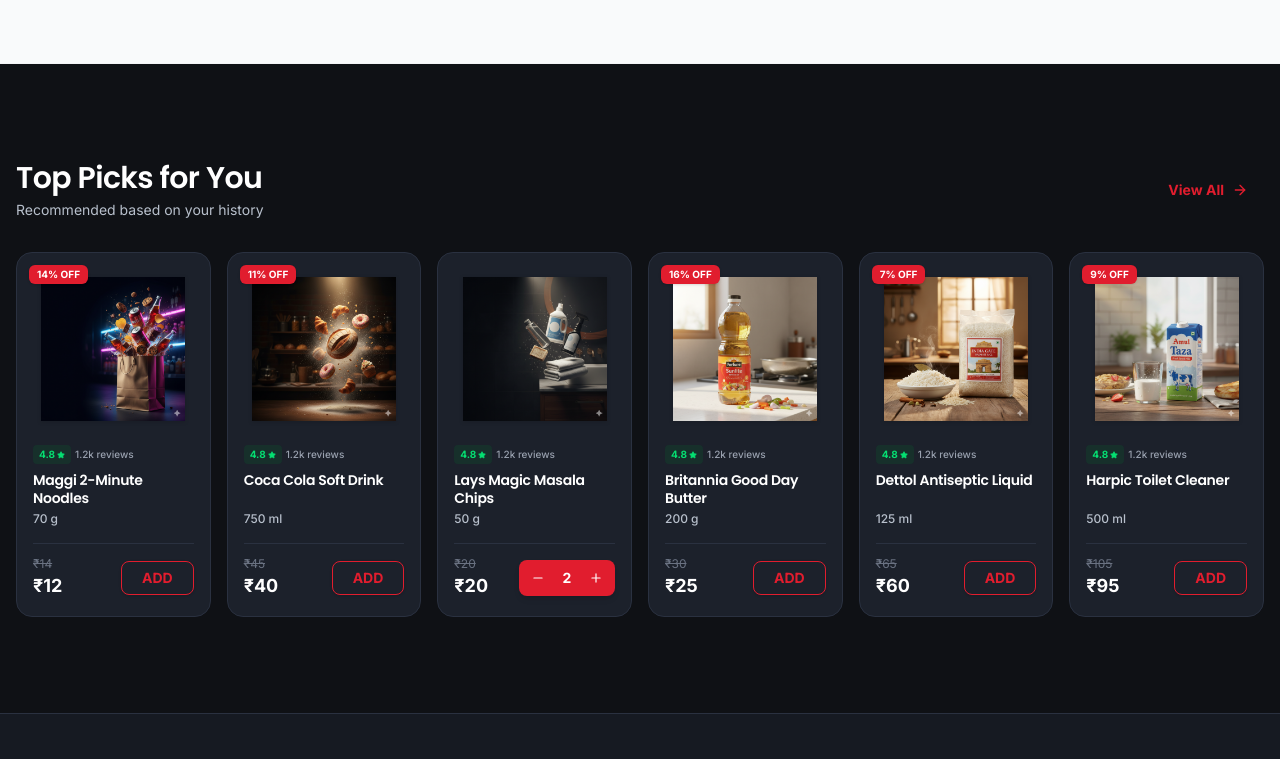
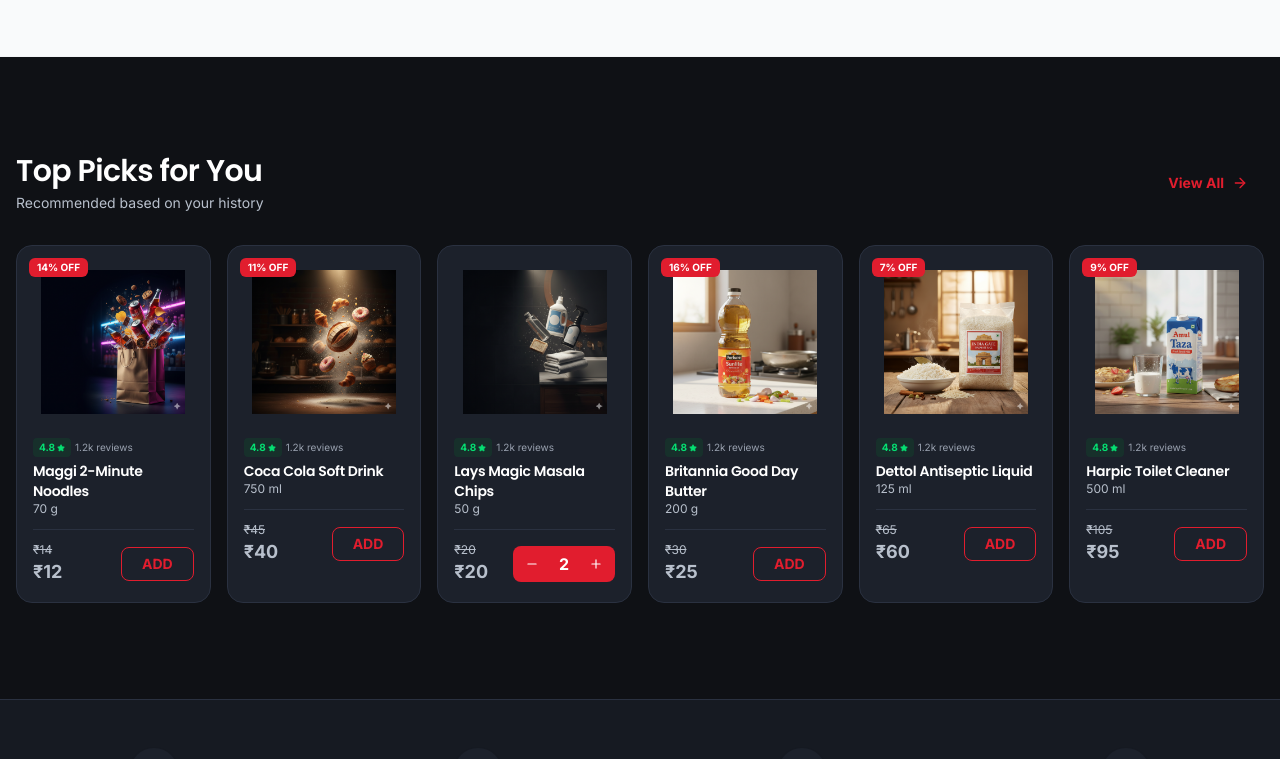
Before and after one commit to vs-sam007/mukesh, a Next.js app: page / in a window 1280 px wide. Shown: the part 2519-3278 px from the top of the page. Built offline with nearby package versions, Linux system fonts and the light colour scheme.

Commit message:
Update ProductCard.tsx

```diff
--- a/src/components/ProductCard.tsx
+++ b/src/components/ProductCard.tsx
@@ -1,34 +1,35 @@
 'use client';
 
-import React from 'react';
-import { Plus, Minus, Star, ShoppingCart, Heart } from 'lucide-react';
+import { Plus, Minus, Star, Heart } from 'lucide-react';
 import { motion } from 'framer-motion';
 import { useCart } from '@/context/CartContext';
 import { ProductProps } from '@/types/product';
 
-export default function ProductCard({ product }: { product: ProductProps }) {
+interface Props {
+    product: ProductProps;
+}
+
+export default function ProductCard({ product }: Props) {
     const { items, addItem, updateQuantity, removeItem } = useCart();
 
-    // Helper to parse price string (e.g., "₹180" -> 180)
-    const parsePrice = (priceStr: string): number => {
-        return Number(priceStr.replace(/[^0-9.]/g, '')) || 0;
-    };
+    // Convert "₹180" -> 180
+    const parsePrice = (priceStr: string) =>
+        Number(priceStr.replace(/[^0-9.]/g, '')) || 0;
 
     const numericPrice = parsePrice(product.price);
 
-    // Find if item is in cart
-    const cartItem = items.find(item => item.id === product.id);
-    const quantity = cartItem ? cartItem.quantity : 0;
+    const cartItem = items.find((item) => item.id === product.id);
+    const quantity = cartItem?.quantity ?? 0;
 
     const handleAdd = (e: React.MouseEvent) => {
         e.stopPropagation();
         addItem({
             id: product.id,
-            name: product.title,
+            name: product.title, // cart expects name
             price: numericPrice,
             image: product.image,
             quantity: 1,
-            weight: product.weight
+            weight: product.weight,
         });
     };
 
@@ -39,11 +40,9 @@
 
     const handleDecrement = (e: React.MouseEvent) => {
         e.stopPropagation();
-        if (quantity > 1) {
-            updateQuantity(product.id, -1);
-        } else {
-            removeItem(product.id);
-        }
+        quantity > 1
+            ? updateQuantity(product.id, -1)
+            : removeItem(product.id);
     };
 
     return (
@@ -51,65 +50,65 @@
             whileHover={{ y: -6 }}
             className="group relative w-full bg-[#1c212b] rounded-2xl border border-[#2a3140] p-4 transition-all duration-300 hover:shadow-[0_10px_30px_rgba(0,0,0,0.3)]"
         >
-            {/* Wishlist Icon */}
-            <button className="absolute top-3 right-3 p-1.5 rounded-full bg-[#2a3140] text-gray-400 hover:text-[#E11D2E] hover:bg-[#E11D2E]/10 transition-colors z-10 opacity-0 group-hover:opacity-100">
+            {/* Wishlist */}
+            <button className="absolute top-3 right-3 p-1.5 rounded-full bg-[#2a3140] text-gray-400 hover:text-[#E11D2E] hover:bg-[#E11D2E]/10 transition opacity-0 group-hover:opacity-100">
                 <Heart size={16} />
             </button>
 
-            {/* Badges */}
-            <div className="absolute top-3 left-3 z-10 flex flex-col gap-1">
-                {product.discount && (
-                    <span className="bg-[#E11D2E] text-white text-[10px] font-bold px-2 py-0.5 rounded-md shadow-sm">
-                        {product.discount}
-                    </span>
-                )}
-            </div>
+            {/* Discount Badge */}
+            {product.discount && (
+                <span className="absolute top-3 left-3 bg-[#E11D2E] text-white text-[10px] font-bold px-2 py-0.5 rounded-md">
+                    {product.discount}
+                </span>
+            )}
 
-            {/* Image Area */}
-            <div className="relative w-full h-40 mb-4 flex items-center justify-center p-2">
+            {/* Image */}
+            <div className="w-full h-40 mb-4 flex items-center justify-center p-2">
                 <motion.img
                     whileHover={{ scale: 1.05 }}
                     src={product.image}
                     alt={product.title}
-                    className="w-full h-full object-contain drop-shadow-sm"
+                    className="w-full h-full object-contain"
                 />
             </div>
 
-            {/* Content */}
-            <div className="flex flex-col gap-1">
+            {/* Info */}
+            <div>
                 <div className="flex items-center gap-1 mb-1">
-                    <div className="bg-green-900/30 text-green-400 text-[10px] font-bold px-1.5 py-0.5 rounded flex items-center gap-0.5">
+                    <span className="bg-green-900/30 text-green-400 text-[10px] font-bold px-1.5 py-0.5 rounded flex items-center gap-0.5">
                         4.8 <Star size={8} fill="currentColor" />
-                    </div>
-                    <span className="text-[10px] text-gray-400 font-medium">1.2k reviews</span>
+                    </span>
+                    <span className="text-[10px] text-gray-400">1.2k reviews</span>
                 </div>
 
-                <h3 className="text-white font-bold text-sm leading-tight line-clamp-2 h-[2.5em] group-hover:text-[#E11D2E] transition-colors" title={product.title}>
+                <h3 className="text-white font-bold text-sm line-clamp-2 group-hover:text-[#E11D2E] transition">
                     {product.title}
                 </h3>
 
-                <p className="text-gray-400 text-xs font-medium">{product.weight}</p>
+                <p className="text-gray-400 text-xs">{product.weight}</p>
 
-                <div className="flex items-center justify-between mt-3 pt-3 border-t border-[#2a3140]">
-                    <div className="flex flex-col">
-                        <span className="text-gray-500 text-xs line-through">{product.originalPrice}</span>
-                        <span className="text-white font-bold text-lg">{product.price}</span>
+                <div className="flex justify-between items-center mt-3 pt-3 border-t border-[#2a3140]">
+                    <div>
+                        <p className="text-gray-500 text-xs line-through">
+                            {product.originalPrice}
+                        </p>
+                        <p className="text-white font-bold text-lg">{product.price}</p>
                     </div>
 
                     {quantity === 0 ? (
                         <button
                             onClick={handleAdd}
-                            className="bg-transparent border border-[#E11D2E] text-[#E11D2E] hover:bg-[#E11D2E] hover:text-white px-5 py-1.5 rounded-lg text-sm font-bold transition-all shadow-sm active:scale-95"
+                            className="border border-[#E11D2E] text-[#E11D2E] hover:bg-[#E11D2E] hover:text-white px-5 py-1.5 rounded-lg text-sm font-bold transition active:scale-95"
                         >
                             ADD
                         </button>
                     ) : (
-                        <div className="flex items-center bg-[#E11D2E] text-white rounded-lg h-9 shadow-md">
-                            <button onClick={handleDecrement} className="px-3 h-full hover:bg-black/10 transition-colors">
+                        <div className="flex items-center bg-[#E11D2E] text-white rounded-lg h-9">
+                            <button onClick={handleDecrement} className="px-3">
                                 <Minus size={14} />
                             </button>
-                            <span className="font-bold text-sm px-1 min-w-[20px] text-center">{quantity}</span>
-                            <button onClick={handleIncrement} className="px-3 h-full hover:bg-black/10 transition-colors">
+                            <span className="px-2 font-bold">{quantity}</span>
+                            <button onClick={handleIncrement} className="px-3">
                                 <Plus size={14} />
                             </button>
                         </div>
```
